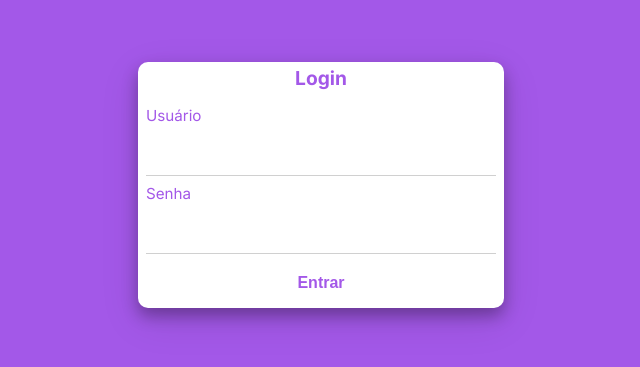
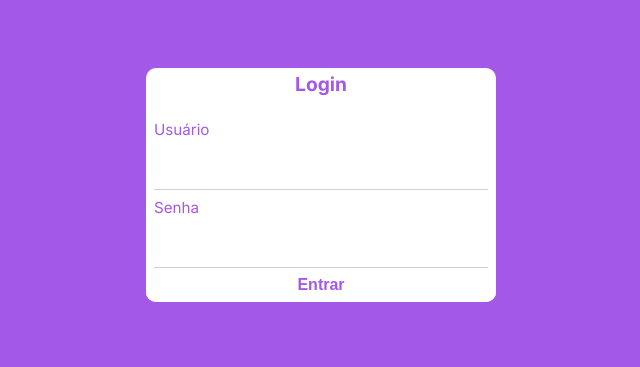
Before and after one commit to alexandrejnrx/controlprod, a Vue app: page / in a window 1280 px wide. Shown: the part 231-598 px from the top of the page, without its empty margins (319-959 px from the left). Built offline with nearby package versions, Linux system fonts and the light colour scheme.

Commit message:
feat(login): remover padding do footer

```diff
--- a/src/assets/css/base.css
+++ b/src/assets/css/base.css
@@ -1,9 +1,7 @@
-@import url('https://fonts.googleapis.com/css2?family=Inter:wght@300;400;500;600;700&display=swap');
-
 body {
   background-color: var(--bg-color);
   margin: 0;
   padding: 0;
-  box-sizing: border-box;
-  font-family: 'Inter', sans-serif;
+  font-family: var(--font-family), 'Inter', sans-serif;
+  font-size: var(--font-size-base);
 }
--- a/src/assets/css/colors.css
+++ /dev/null
@@ -1,7 +0,0 @@
-:root {
-  --bg-color: #a358e8;
-  --secondary-color: #FFFFFFFF;
-  --btn-primary-color: #60a852;
-  --product-card-color: #EEEEEE;
-  --btn-secondary-color: #f16d6d;
-}
--- a/src/assets/css/font.css
+++ /dev/null
@@ -1,3 +0,0 @@
-:root {
-  --font-size-base: 15px;
-}
--- /dev/null
+++ b/src/assets/css/globalVariables.css
@@ -0,0 +1,13 @@
+@import url('https://fonts.googleapis.com/css2?family=Inter:wght@300;400;500;600;700&display=swap');
+
+:root {
+  --bg-color: #a358e8;
+  --secondary-color: #FFFFFFFF;
+  --btn-primary-color: #60a852;
+  --product-card-color: #EEEEEE;
+  --btn-secondary-color: #f16d6d;
+  --border-color: #d0d0d0;
+
+  --font-size-base: 1rem;
+  --font-family: 'Inter', sans-serif;
+}
--- a/src/main.js
+++ b/src/main.js
@@ -1,8 +1,7 @@
 import { createApp } from 'vue'
 import { createPinia } from 'pinia'
 import './assets/css/base.css'
-import './assets/css/colors.css'
-import './assets/css/font.css'
+import './assets/css/globalVariables.css'
 import App from './App.vue'
 import router from './router'
 
--- a/src/views/LoginVue.vue
+++ b/src/views/LoginVue.vue
@@ -1,6 +1,7 @@
 <template>
   <div class="container">
     <div class="login-container">
+      <div class="login-content">
         <div class="login-header">
           <h2>Login</h2>
         </div>
@@ -8,21 +9,39 @@
         <form @submit.prevent="handleLogin">
           <div class="input-field">
             <label for="username">Usuário</label>
-          <input type="text" id="username" v-model="username" :disabled="authStore.isLoading" />
+            <input
+              type="text"
+              id="username"
+              v-model="username"
+              :disabled="authStore.isLoading"
+              maxlength="20"
+            />
           </div>
 
           <div class="input-field">
             <label for="password">Senha</label>
-          <input type="password" id="password" v-model="password" :disabled="authStore.isLoading" />
+            <input
+              type="password"
+              id="password"
+              v-model="password"
+              :disabled="authStore.isLoading"
+              maxlength="20"
+            />
+          </div>
+        </form>
       </div>
 
       <div class="login-footer">
-          <button type="submit" :disabled="authStore.isLoading" class="login-btn">
+        <button
+          type="submit"
+          :disabled="authStore.isLoading"
+          class="login-btn"
+          @click="handleLogin"
+        >
           <span v-if="!authStore.isLoading">Entrar</span>
-            <span v-else>Entrando...</span>
+          <span v-else class="loading-content">Entrando...</span>
         </button>
       </div>
-      </form>
     </div>
   </div>
 </template>
@@ -65,10 +84,11 @@ function clearFields() {
   max-width: 350px;
   background-color: var(--secondary-color);
   border-radius: 10px;
-  box-shadow:
-    0 8px 16px rgba(0, 0, 0, 0.3),
-    0 12px 40px rgba(0, 0, 0, 0.1);
-  padding: 0.25rem 0.5rem 0.25rem 0.5rem;
+  overflow: hidden;
+}
+
+.login-content {
+  padding: 0.25rem 0.5rem 0 0.5rem;
 }
 
 h2 {
@@ -81,19 +101,18 @@ h2 {
 .input-field {
   display: flex;
   flex-direction: column;
-  margin-bottom: 0.5rem;
 }
 
 .input-field label {
   color: var(--bg-color);
-  margin-bottom: 0.5rem;
+  margin: 0.5rem 0 0.5rem 0;
   font-size: 0.95rem;
 }
 
 .input-field input {
   border: none;
   outline: none;
-  border-bottom: 1px solid #d0d0d0;
+  border-bottom: 1px solid var(--border-color);
   padding: 0.75rem 0.5rem;
   font-size: 1rem;
   background-color: transparent;
@@ -116,10 +135,9 @@ h2 {
   background-color: var(--secondary-color);
   cursor: pointer;
   width: 100%;
-  padding: 0.75rem;
-  border-radius: 8px;
   font-weight: bold;
   font-size: 1rem;
+  padding: 0.5rem 0 0.5rem 0;
 }
 
 .login-btn:hover:not(:disabled) {
```
Lines whose indentation alone changed are shown as unchanged.
